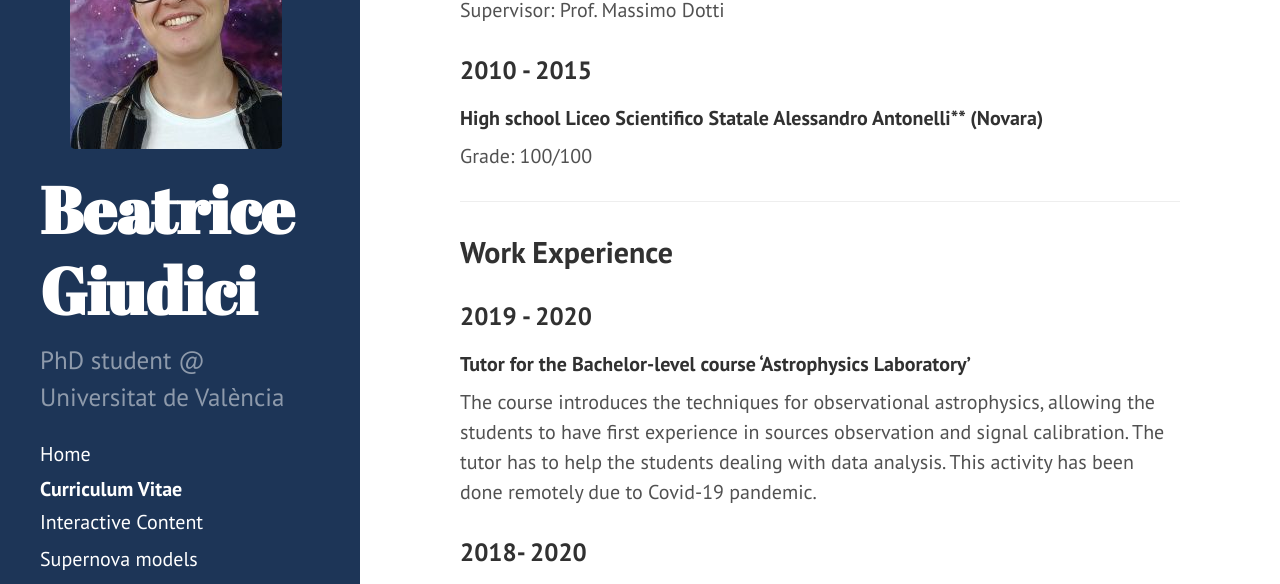
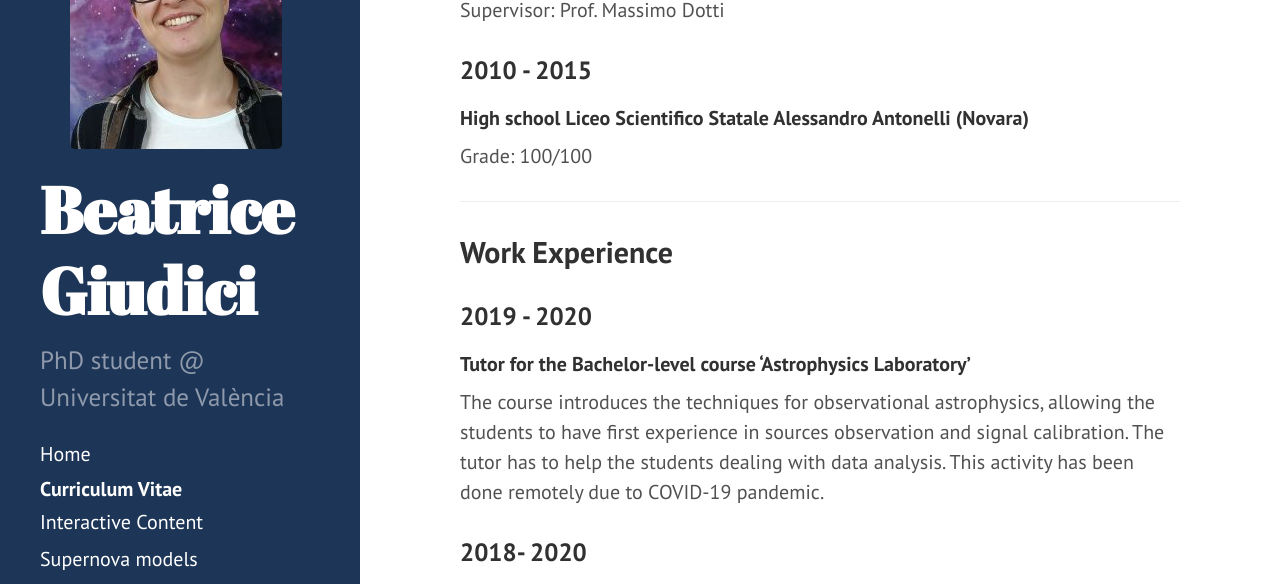
Before and after one commit to BeaGiudici/BeaGiudici.github.io, a Jekyll site: the page built from cv.md, in a window 1280 px wide and 900 px high, scrolled down 988 px. Shown: the part 155-739 px from the top of the window. Built offline with Jekyll 4.4.1, drawn with Linux system fonts in a browser that asks for light colours; some of the changed lines change nothing that is shown; some of the changed text lies outside the part shown.

Commit message:
Small changes in text formatting

```diff
--- a/cv.md
+++ b/cv.md
@@ -6,10 +6,10 @@
 ---
 
 ## Personal data
-Date of birth: October 4th, 1996
-Nationality: Italian
-Personal email: <bea.giudici96@gmail.com>
-ORCID ID: [https://orcid.org/0000-0002-8603-4302](https://orcid.org/0000-0002-8603-4302)
+**Date of birth**: October 4th, 1996
+**Nationality**: Italian
+**Personal email**: <bea.giudici96@gmail.com>
+**ORCID ID**: [https://orcid.org/0000-0002-8603-4302](https://orcid.org/0000-0002-8603-4302)
 
 ---
 
@@ -41,7 +41,7 @@
 
 ### 2010 - 2015
 
-#### High school Liceo Scientifico Statale Alessandro Antonelli** (Novara)
+#### High school Liceo Scientifico Statale Alessandro Antonelli (Novara)
 
 Grade: 100/100
 
@@ -53,7 +53,7 @@
 
 #### Tutor for the Bachelor-level course 'Astrophysics Laboratory'
 
-The course introduces the techniques for observational astrophysics, allowing the students to have first experience in sources observation and signal calibration. The tutor has to help the students dealing with data analysis. This activity has been done remotely due to Covid-19 pandemic.
+The course introduces the techniques for observational astrophysics, allowing the students to have first experience in sources observation and signal calibration. The tutor has to help the students dealing with data analysis. This activity has been done remotely due to COVID-19 pandemic.
 
 ### 2018- 2020
 
```
